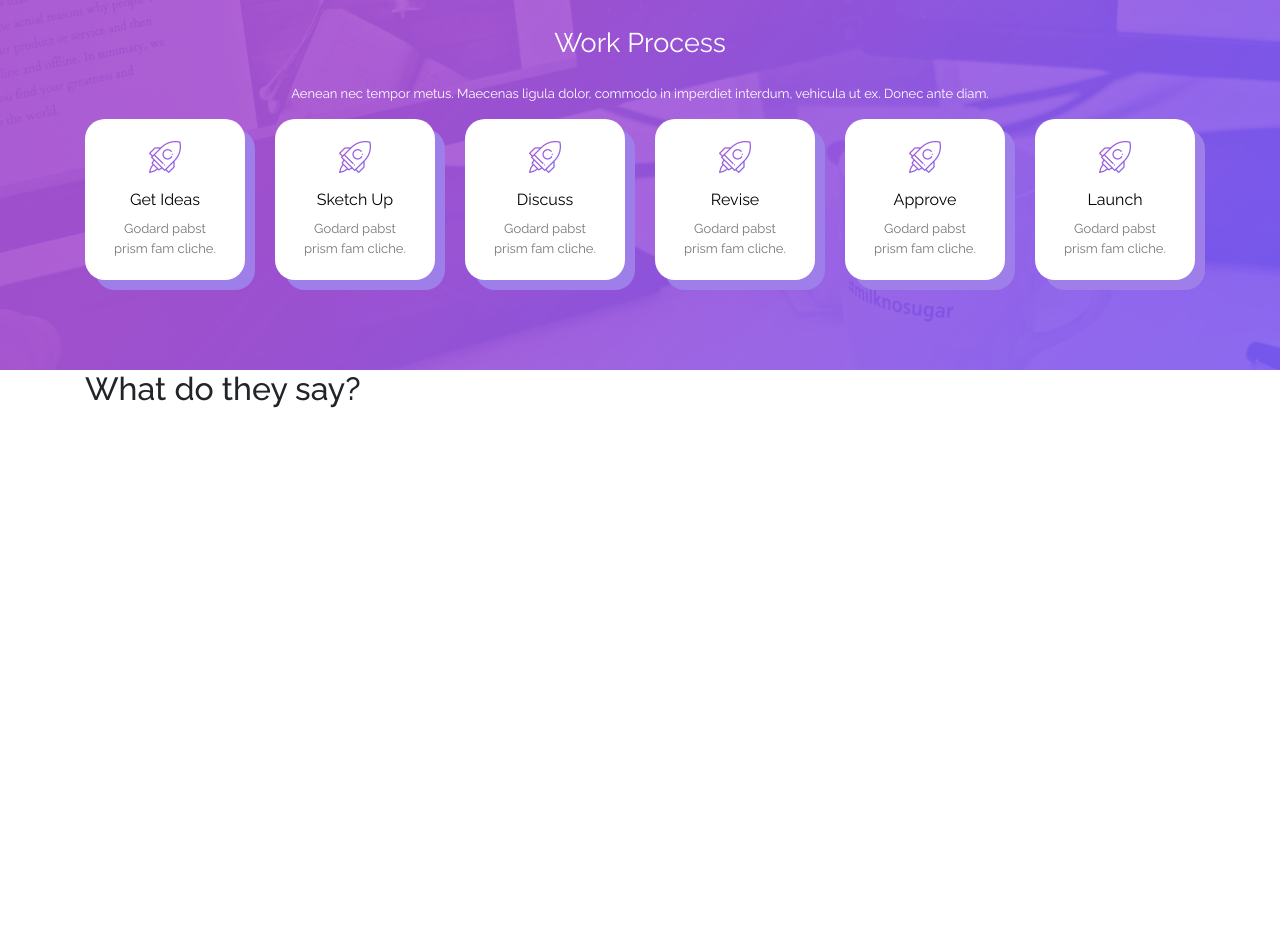
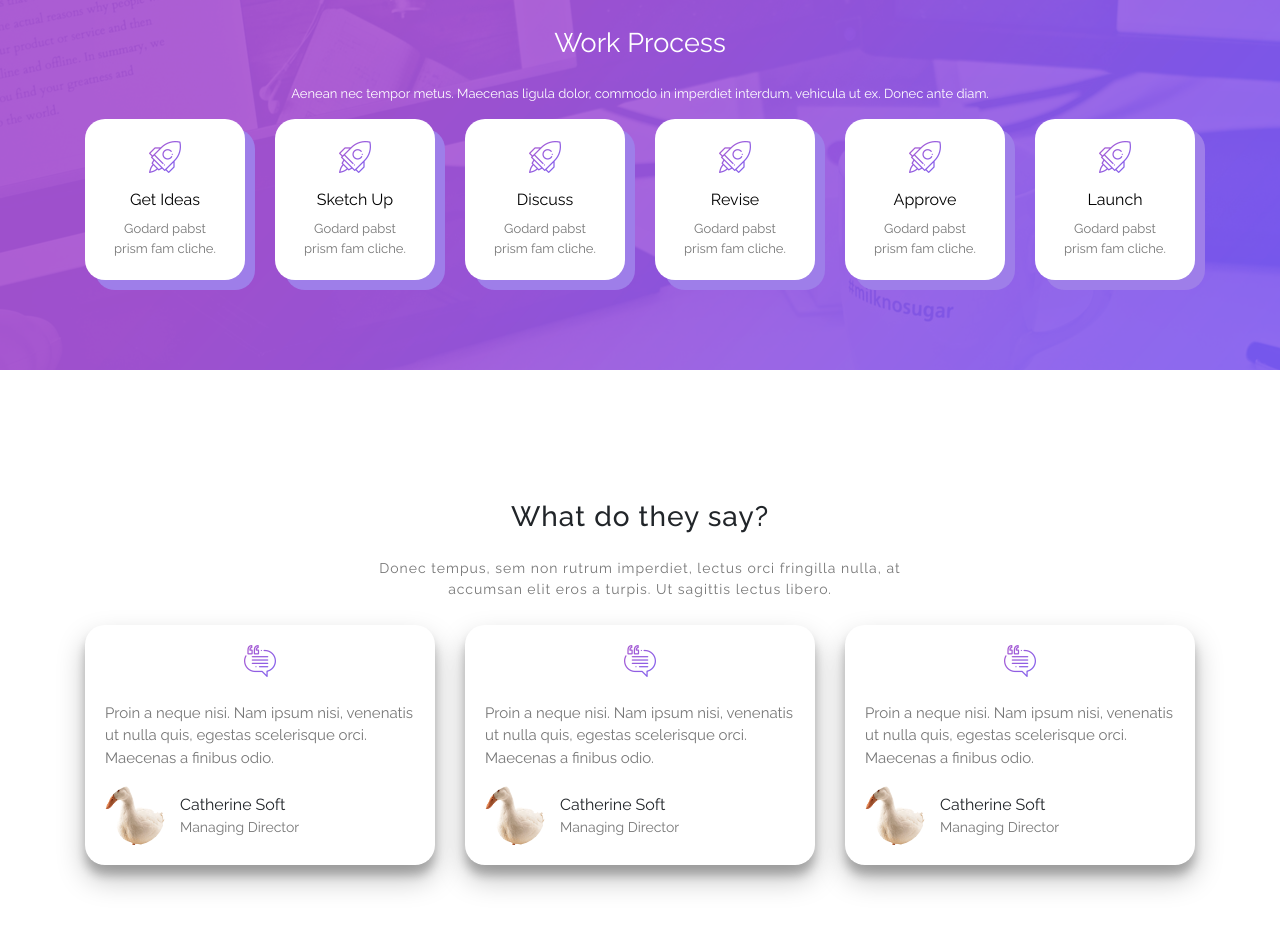
Before and after one commit to lvXuankg/project_mini_2, a plain HTML site: page index.html in a window 1280 px wide. Shown: the part 1800-2730 px from the top of the page. Before the commit the page ends 2216 px from the top, so only its background shows below. Drawn offline with nearby package versions, Linux system fonts and the light colour scheme; a web font is replaced by a local one.

Commit message:
create testimonials

```diff
--- a/assets/css/style.css
+++ b/assets/css/style.css
@@ -243,3 +243,81 @@
     text-wrap: wrap;
 }
 /* End Work Process  */
+/* Testimonials */
+.testimonials{
+    padding: 130px 0;
+}
+.testimonials .inner-wrap{
+    display: flex;
+    flex-direction: column;
+    align-items: center;
+}
+.testimonials .inner-wrap .inner-title{
+    font-size: 28px;
+    font-weight: 500;
+    letter-spacing: 1px;
+    margin-bottom: 24px;
+}
+.testimonials .inner-wrap .inner-desc{
+    color: var(--color-text-1);
+    font-size:14px;
+    text-wrap: wrap;
+    text-align: center;
+    line-height: 1.5;
+    letter-spacing: 1px;
+    margin-top: 0;
+    margin-bottom:25px;
+}
+.testimonials .inner-box{
+    box-shadow: rgba(0, 0, 0, 0.25) 0px 14px 28px, rgba(0, 0, 0, 0.22) 0px 10px 10px;
+    border-radius: 20px;
+    padding: 20px;
+    display: flex;
+    flex-direction: column;
+    align-items: center;
+}
+.testimonials .inner-box img{
+    margin-bottom: 25px;
+}
+.testimonials .inner-box .testimonials-desc{
+    font-size: 15px;
+    color: var(--color-text-1);
+}
+.testimonials .inner-box .boxC{
+    width: 100%;
+    display: flex;
+    justify-content: left;
+    align-items: center;
+}
+.testimonials .inner-box .team-info{
+    /* width: 100% - 60px; */
+    display: flex;
+    flex-direction: column;
+    /* overflow: hidden; */
+    padding-left: 15px;
+    transition: all 0.6s;
+}
+.testimonials .inner-box:hover .team-info{
+    padding-left: 30px;
+}
+.testimonials .inner-box .team-info .inner-name{
+    font-size: 16px;
+}
+.testimonials .inner-box .team-info .inner-field{
+    font-size: 14px;
+    color: var(--color-text-1);
+}
+/* End Testimonials */
+/* Others */
+.testimonials .inner-box .i2{
+    display: inline-block;
+    background-image: url("../images/vit.png");
+    width: 60px;
+    height: 60px;
+    background-size: cover;
+    border-radius: 50%;
+    background-position: top right;
+    padding: 0;
+    margin: 0;
+}
+/* End Others */
--- a/index.html
+++ b/index.html
@@ -35,7 +35,7 @@
                     <li><a href="#home" class="active">Home</a></li>
                     <li><a href="#about">About</a></li>
                     <li><a href="#work-process">Work Process</a></li>
-                    <li><a href="#">Testimonials</a></li>
+                    <li><a href="#testimonials">Testimonials</a></li>
                     <li><a href="#">Pricing Tables</a></li>
                     <li><a href="#">Blog Entries</a></li>
                     <li><a href="#">Contacts Us</a></li>
@@ -212,10 +212,71 @@
     </div>
     <!-- End Work Process  -->
     <!-- Testimonials  -->
-    <div class="testimonials">
+    <div class="testimonials" id="testimonials">
         <div class="container">
-            <h2 class="inner-title">What do they say?</h2>
+            <div class="inner-wrap">
+                <h2 class="inner-title">What do they say?</h2>
+                <div class="col-xl-6 col-lg-6 col-12">
+                    <p class="inner-desc">Donec tempus, sem non rutrum imperdiet, lectus orci fringilla nulla, at
+                        accumsan
+                        elit eros a turpis. Ut sagittis lectus libero.</p>
+                </div>
+
+                <div class="box">
+                    <div class="row">
+                        <div class="col-xl-4 col-lg-4 col-md-6 col-sm-12 col-12">
+                            <div class="inner-box">
+                                <img src="assets/images/testimonial-icon.png" alt="">
+                                <p class="testimonials-desc">
+                                    Proin a neque nisi. Nam ipsum nisi, venenatis ut nulla quis,
+                                    egestas scelerisque orci. Maecenas a finibus odio.
+                                </p>
+                                <div class="boxC">
+                                    <div class="i2"></div>
+                                    <div class="team-info">
+                                        <div class="inner-name">Catherine Soft</div>
+                                        <div class="inner-field">Managing Director</div>
+                                    </div>
+                                </div>
+                            </div>
+                        </div>
+                        <div class="col-xl-4 col-lg-4 col-md-6 col-sm-12 col-12">
+                            <div class="inner-box">
+                                <img src="assets/images/testimonial-icon.png" alt="">
+                                <p class="testimonials-desc">
+                                    Proin a neque nisi. Nam ipsum nisi, venenatis ut nulla quis,
+                                    egestas scelerisque orci. Maecenas a finibus odio.
+                                </p>
+                                <div class="boxC">
+                                    <div class="i2"></div>
+                                    <div class="team-info">
+                                        <div class="inner-name">Catherine Soft</div>
+                                        <div class="inner-field">Managing Director</div>
+                                    </div>
+                                </div>
+                            </div>
+                        </div>
+                        <div class="col-xl-4 col-lg-4 col-md-6 col-sm-12 col-12">
+                            <div class="inner-box">
+                                <img src="assets/images/testimonial-icon.png" alt="">
+                                <p class="testimonials-desc">
+                                    Proin a neque nisi. Nam ipsum nisi, venenatis ut nulla quis,
+                                    egestas scelerisque orci. Maecenas a finibus odio.
+                                </p>
+                                <div class="boxC">
+                                    <div class="i2"></div>
+                                    <div class="team-info">
+                                        <div class="inner-name">Catherine Soft</div>
+                                        <div class="inner-field">Managing Director</div>
+                                    </div>
+                                </div>
+                            </div>
+                        </div>
+                    </div>
+                </div>
+            </div>
         </div>
+    </div>
     </div>
     <!-- End Testimonials  -->
     <script src="https://cdn.jsdelivr.net/npm/jquery@3.5.1/dist/jquery.slim.min.js"
```
Also changed, not shown: assets/images/testimonial-icon.png (added), assets/images/vit.png (added).
